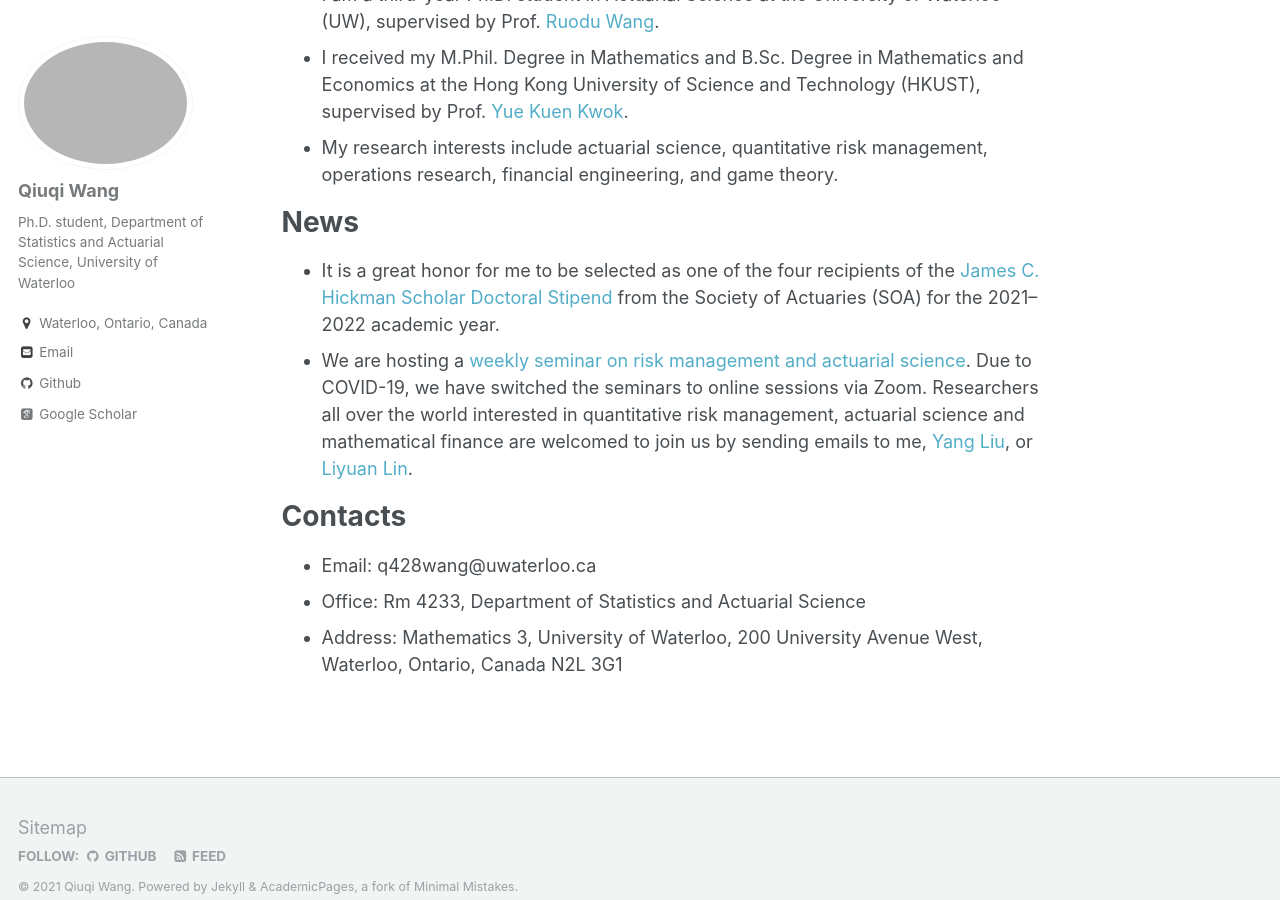
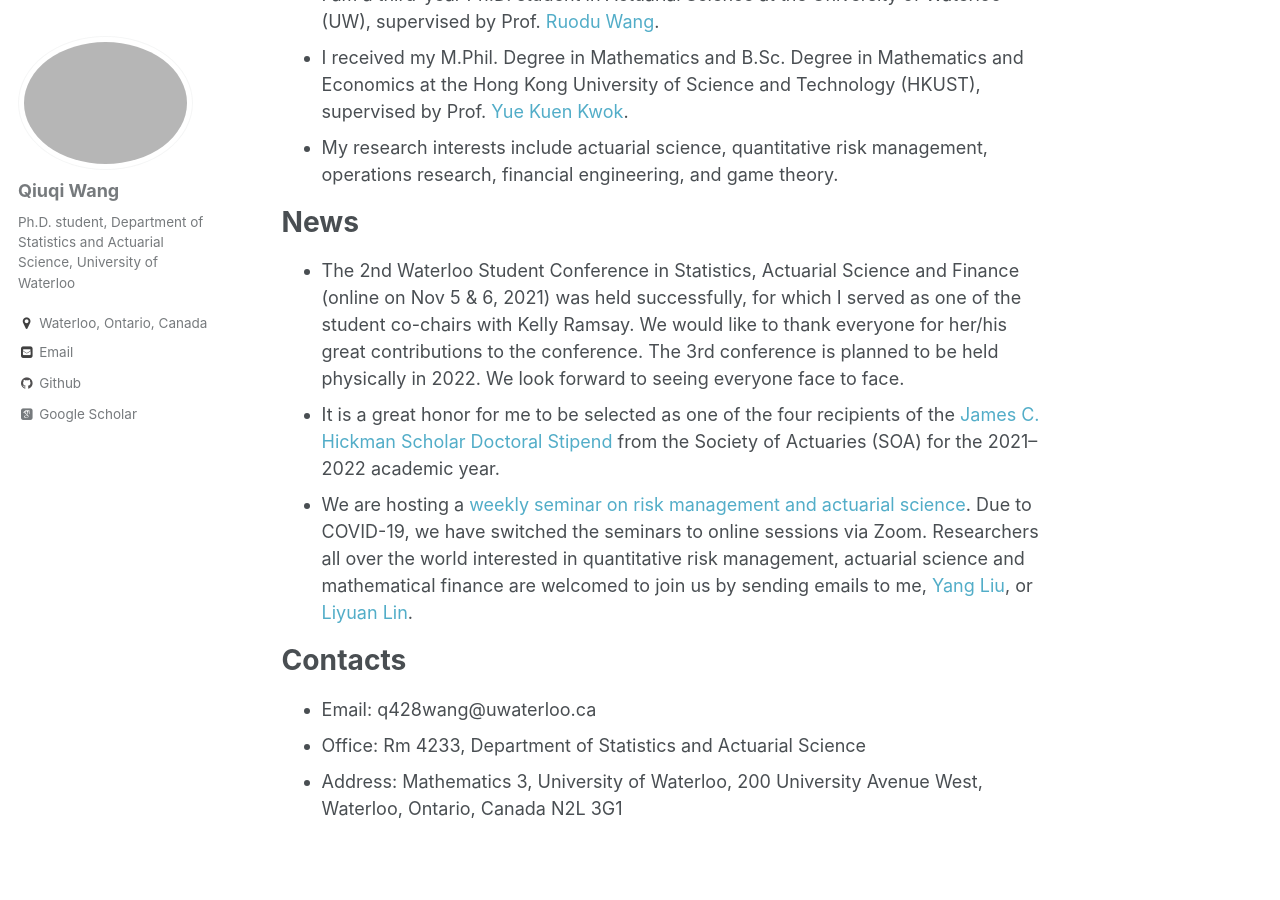
Before and after one commit to qwangan/qwangan.github.io, a Jekyll site: the page built from _pages/about.md, in a window 1280 px wide and 900 px high, scrolled down 564 px. Built offline with Jekyll 4.4.1, drawn with Linux system fonts in a browser that asks for light colours; some web fonts are replaced.

Commit message:
Update about.md

```diff
--- a/_pages/about.md
+++ b/_pages/about.md
@@ -18,6 +18,7 @@ redirect_from:
 * My research interests include actuarial science, quantitative risk management, operations research, financial engineering, and game theory.
 
 # News
+* The 2nd Waterloo Student Conference in Statistics, Actuarial Science and Finance (online on Nov 5 & 6, 2021) was held successfully, for which I served as one of the student co-chairs with Kelly Ramsay. We would like to thank everyone for her/his great contributions to the conference. The 3rd conference is planned to be held physically in 2022. We look forward to seeing everyone face to face.
 * It is a great honor for me to be selected as one of the four recipients of the [James C. Hickman Scholar Doctoral Stipend](https://www.soa.org/resources/announcements/press-releases/2021/hickmans-scholar/) from the Society of Actuaries (SOA) for the 2021--2022 academic year.
 * We are hosting a [weekly seminar on risk management and actuarial science](https://yang-liu16.github.io/seminar/). Due to COVID-19, we have switched the seminars to online sessions via Zoom. Researchers all over the world interested in quantitative risk management, actuarial science and mathematical finance are welcomed to join us by sending emails to me, [Yang Liu](https://yang-liu16.github.io/), or [Liyuan Lin](https://liyuan-lin.github.io/Liyuan/).
 
```
